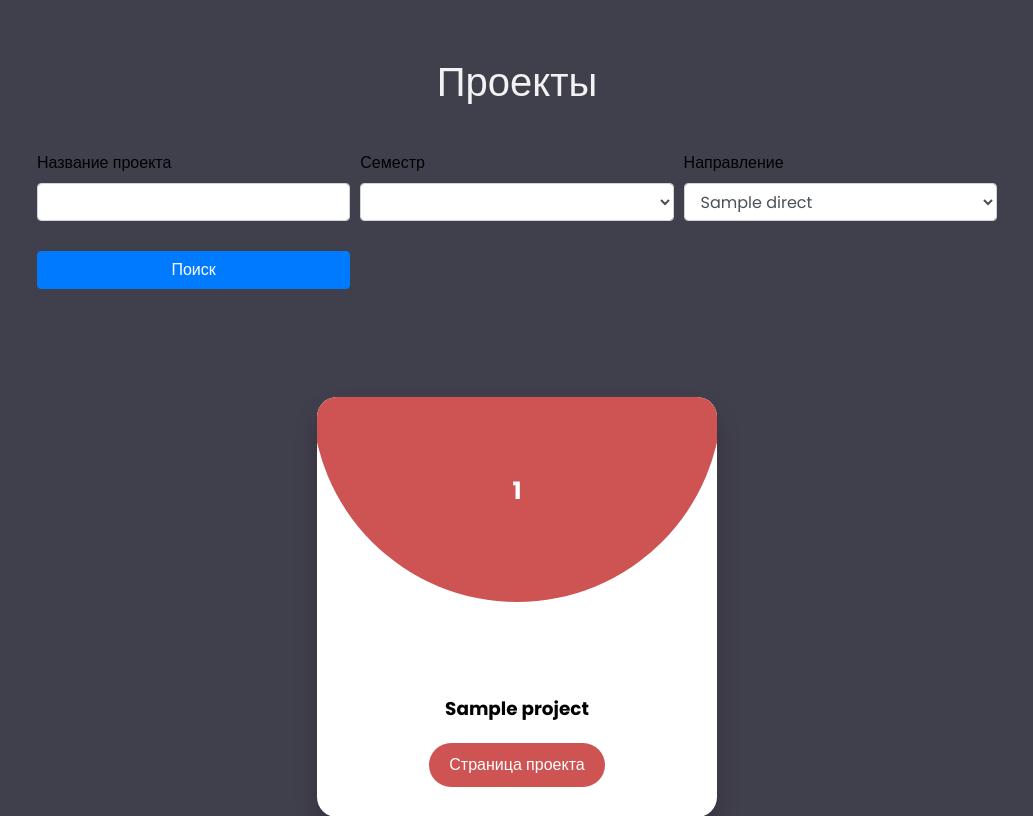
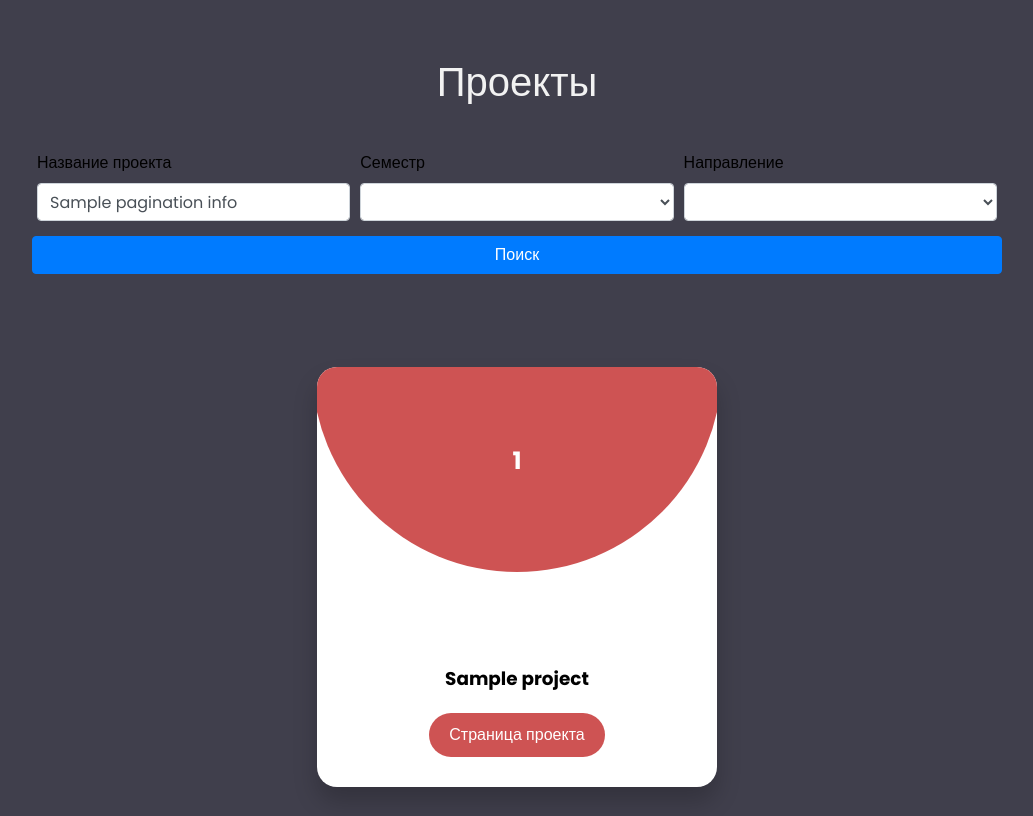
Before and after one commit to F12-Team/FIT-Repertory, a Flask app: template src/project/templates/projects.html in a window 1280 px wide. Shown: the part 62-878 px from the top of the page, without its empty margins (123-1156 px from the left). Run offline with Flask 2, Linux system fonts and the light colour scheme; the template is opened without the code that fills it: most values are stand-ins (such as "Sample title", 1, 10 or a date in 2020); some libraries are stand-ins or nearby versions.

Commit message:
search complete

```diff
--- a/src/project/app.py
+++ b/src/project/app.py
@@ -133,49 +133,67 @@ def all_projects(direction_id):
 
 @app.route('/projects', methods=['GET', 'POST'])
 def projects():
-    if request.method == 'POST' or request.method == 'GET':
-        cursor = mysql.connection.cursor(named_tuple=True)
+    cursor = mysql.connection.cursor(named_tuple=True)
 
+    page = request.args.get('page', 1, type=int)
+    name = request.args.get('name', None)
+    direct = request.args.get('direct', None)
+    semestr = request.args.get('semestr', None)
+    if request.method == 'POST':
         page = request.args.get('page', 1, type=int)
         name = request.form.get('name', None)
         direct = request.form.get('direct', None)
         semestr = request.form.get('semestr', None)
-        print(page)
-        print(name)
-        print(direct)
-        print(semestr)
+    print(page)
+    print(name)
+    print(direct)
+    print(semestr)
 
-        if name:
-            name = "'%" + name + "%'"
-        else:
-            name = "'%%'"
-        if direct:
-            direct = '=' + direct
-        else:
-            direct = str('IS NOT NULL')
-        if semestr:
-            semestr = '=' + semestr
-        else:
-            semestr = str('IS NOT NULL')
+    if name:
+        name = "'%" + name + "%'"
+    else:
+        name = "'%%'"
+    if direct:
+        direct = '=' + direct
+    else:
+        direct = str('IS NOT NULL')
+    if semestr:
+        semestr = '=' + semestr
+    else:
+        semestr = str('IS NOT NULL')
 
-        query = "SELECT count(*) AS count FROM Projects WHERE LOWER( name ) LIKE {} AND id_of_direction {} AND id_of_semestr {};".format(name, direct, semestr)
+    if name == "'%'%%'%'":
+        name = "'%%'"
+    if direct[0] == direct[1]:
+        direct = direct[1:]
+    if semestr[0] == semestr[1]:
+        semestr = semestr[1:]
+    if direct[1] == 'I':
+        direct = direct[1:]
+    if semestr[1] == 'I':
+        semestr = semestr[1:]
 
-        cursor.execute(query)
-        total_count = cursor.fetchone().count
+    query = "SELECT count(*) AS count FROM Projects WHERE LOWER( name ) LIKE {} AND id_of_direction {} AND id_of_semestr {};".format(name, direct, semestr)
 
-        total_pages = math.ceil(total_count/PER_PAGE)
+    cursor.execute(query)
+    total_count = cursor.fetchone().count
 
-        pagination_info = {
-            'current_page': page,
-            'total_pages': total_pages,
-            'per_page': PER_PAGE
-        }
+    total_pages = math.ceil(total_count/PER_PAGE)
 
-        query = "SELECT id, name FROM Projects WHERE LOWER( name ) LIKE {} AND id_of_direction {} AND id_of_semestr {} ORDER BY likes DESC LIMIT {} OFFSET {};".format(name, direct, semestr, PER_PAGE, PER_PAGE*(page-1))
+    pagination_info = {
+        'current_page': page,
+        'total_pages': total_pages,
+        'per_page': PER_PAGE,
+        'name': name,
+        'semestr': semestr,
+        'direct': direct
+    }
 
-        cursor.execute(query)
-        projects = cursor.fetchall()
+    query = "SELECT id, name FROM Projects WHERE LOWER( name ) LIKE {} AND id_of_direction {} AND id_of_semestr {} ORDER BY likes DESC LIMIT {} OFFSET {};".format(name, direct, semestr, PER_PAGE, PER_PAGE*(page-1))
 
-        cursor.close()
+    cursor.execute(query)
+    projects = cursor.fetchall()
 
-        return render_template('projects.html', projects=projects, pagination_info=pagination_info, name=name, semestr=semestr, direct=direct )
+    cursor.close()
+
+    return render_template('projects.html', projects=projects, pagination_info=pagination_info)
--- a/src/project/templates/pagination.html
+++ b/src/project/templates/pagination.html
@@ -1,21 +1,24 @@
 {% macro render_pagination(endpoint, pagination_info) %}
 {% set page = pagination_info.current_page %}
 {% set total_pages = pagination_info.total_pages %}
+{% set name = pagination_info.name %}
+{% set semestr = pagination_info.semestr %}
+{% set direct = pagination_info.direct %}
 
     <nav aria-label="Page navigation example">
         <ul class="pagination justify-content-center">
             <li class="page-item {% if page == 1 %}disabled{% endif %}">
-                <a class="page-link prev" href="{{ url_for(endpoint, page=page - 1, name=request.form.get('name') or None, direct=request.form.get('direct') or None, semestr=request.form.get('semestr') or None) }}" aria-label="Previous">
+                <a class="page-link prev" href="{{ url_for(endpoint, page=page - 1, name=name, semestr=semestr, direct=direct) }}" aria-label="Previous">
                     <span aria-hidden="true">&laquo;</span>
                 </a>
             </li>
             {% set start = page - 3 if page - 3 > 0 else 1 %}
             {% set end = page + 3 if page + 3 <= total_pages else total_pages %}
             {% for page_num in range(start, end + 1) %}
-                <li class="page-item {% if page_num == page  %}active{% endif %}"><a class="page-link" href="{{ url_for(endpoint, page=page_num, name=request.form.get('name') or None, direct=request.form.get('direct') or None, semestr=request.form.get('semestr') or None) }}">{{ page_num }}</a></li>
+                <li class="page-item {% if page_num == page  %}active{% endif %}"><a class="page-link" href="{{ url_for(endpoint, page=page_num, name=name, semestr=semestr, direct=direct) }}">{{ page_num }}</a></li>
             {% endfor %}
             <li class="page-item {% if page + 1 == total_pages %}disabled{% endif %}">
-                <a class="page-link" href="{{ url_for(endpoint, page=page + 1, name=request.form.get('name') or None, direct=request.form.get('direct') or None, semestr=request.form.get('semestr') or None) }}" aria-label="Next">
+                <a class="page-link" href="{{ url_for(endpoint, page=page + 1, name=name, semestr=semestr, direct=direct) }}" aria-label="Next">
                     <span aria-hidden="true">&raquo;</span>
                 </a>
             </li>
--- a/src/project/templates/projects.html
+++ b/src/project/templates/projects.html
@@ -11,25 +11,32 @@
         <div class="form-row">
             <div class="col">
                 <label for="name">Название проекта</label>
-                <input class="form-control" type="text" id="name" name="name">
+                <input class="form-control" type="text" id="name" name="name" value="{% if pagination_info.name == "'%%'" or pagination_info.name == None %}{% else %}{{ pagination_info.name | replace("%", "") | replace("'", "") }}{% endif %}">
             </div>
             <div class="col">
                 <label for="FormControlSelect1">Семестр</label>
                 <select class="form-control" id="semestr" name="semestr">
-                    <option></option>
-                    <option>1</option>
+                    <option value="{% if pagination_info.semestr == "IS NOT NULL" or pagination_info.semestr == None %}{% else %}{{ pagination_info.semestr | replace("=", "") | replace("'", "") }}{% endif %}"></option>
+                    <option value="1">Осенний семестр 2020</option>
+                    <option value="2">Весенний семестр 2021</option>
+                    <option value="3">Весенний семестр 2020</option>
+                    <option value="4">Осенний семестр 2019</option>
                 </select>
             </div>
             <div class="col">
                 <label for="FormControlSelect2">Направление</label>
                 <select class="form-control" id="direct" name="direct">
-                    <option>{{direct or ''}}</option>
-                    <option>1</option>
-                    <option>2</option>
+                    <option value="{% if pagination_info.direct == "IS NOT NULL" or pagination_info.direct == None %}{% else %}{{ pagination_info.direct | replace("=", "") | replace("'", "") }}{% endif %}"></option>
+                    <option value="1">ИНТЕГРАЦИЯ И ПРОГРАММИРОВАНИЕ В САПР</option>
+                    <option value="2">ПРИКЛАДНАЯ КИБЕРБЕЗОПАСНОСТЬ</option>
+                    <option value="5">КОРПОРАТИВНЫЕ ИНФОРМАЦИОННЫЕ СИСТЕМЫ</option>
+                    <option value="6">КИБЕРФИЗИЧЕСКИЕ СИСТЕМЫ</option>
+                    <option value="7">ВЕБ-ТЕХНОЛОГИИ</option>
+                    <option value="8">БОЛЬШИЕ И ОТКРЫТЫЕ ДАННЫЕ</option>
+                    <option value="9">КИБЕРБЕЗОПАСНОСТЬ ВЕБ-ПРИЛОЖЕНИЙ</option>
                 </select>
             </div>
-            <div class="col">
-                <a href="{{ url_for(endpoint, page=1, name=request.form.get('name') or None, direct=request.form.get('direct') or None, semestr=request.form.get('semestr') or None) }}"></a>
+            <div class="row w-100">
                 <button type="submit" class="btn btn-primary w-100">Поиск</button>
             </div>
         </div>
```
